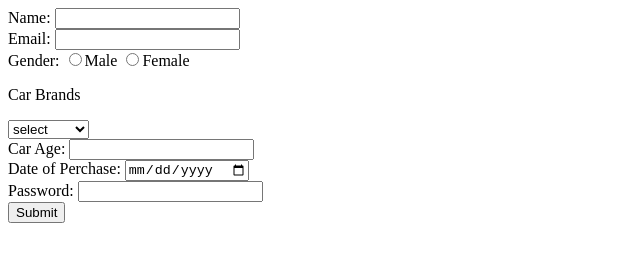
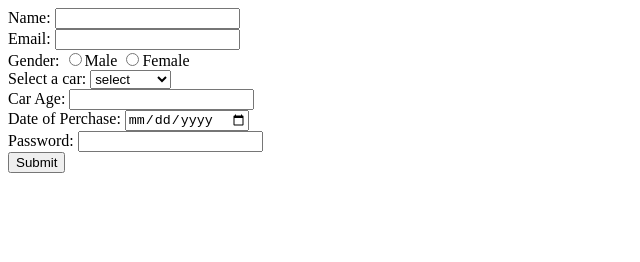
Before and after one commit to acciojob/car-insurance-form-sriramulagopi, a website: page main.html in a window 1280 px wide. Shown: the whole page, without its empty margins (0-640 px from the left). Drawn offline with Linux system fonts and the light colour scheme.

Commit message:
created a submission

```diff
--- a/main.html
+++ b/main.html
@@ -16,8 +16,8 @@
         <input type="radio" name="gopi" id="gender_m" required>Male
 		<label for="gender_f"></label>
         <input type="radio" id="gender_f" name="gopi" required>Female<br>
-        <p>Car Brands</p>
-        <select>
+	    <label for="cars">Select a car:</label>
+        <select id="cars">
             <option>select</option>
             <option>BMW</option>
             <option>Audi</option>
```
